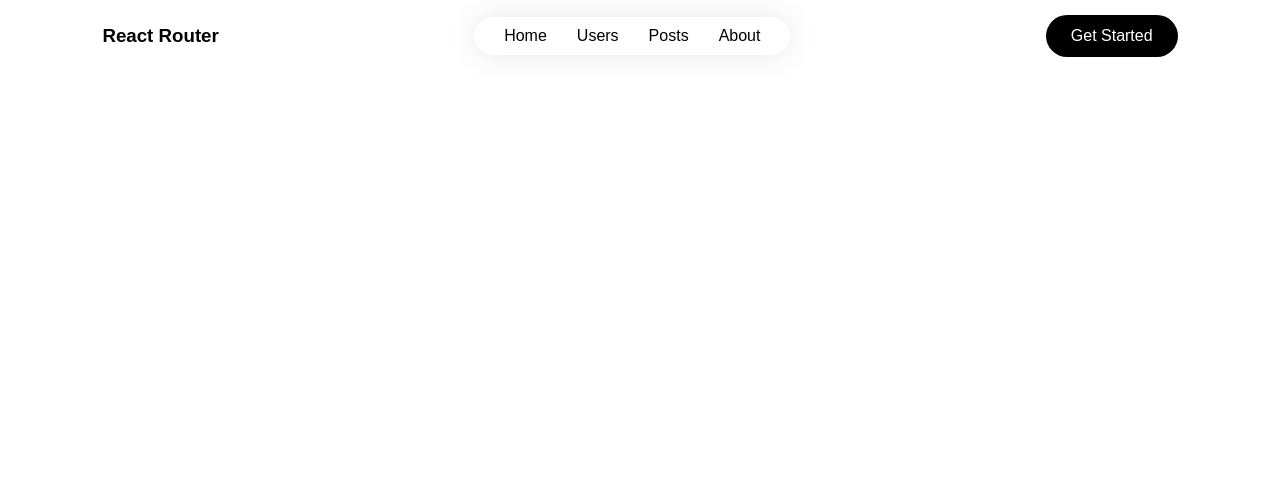
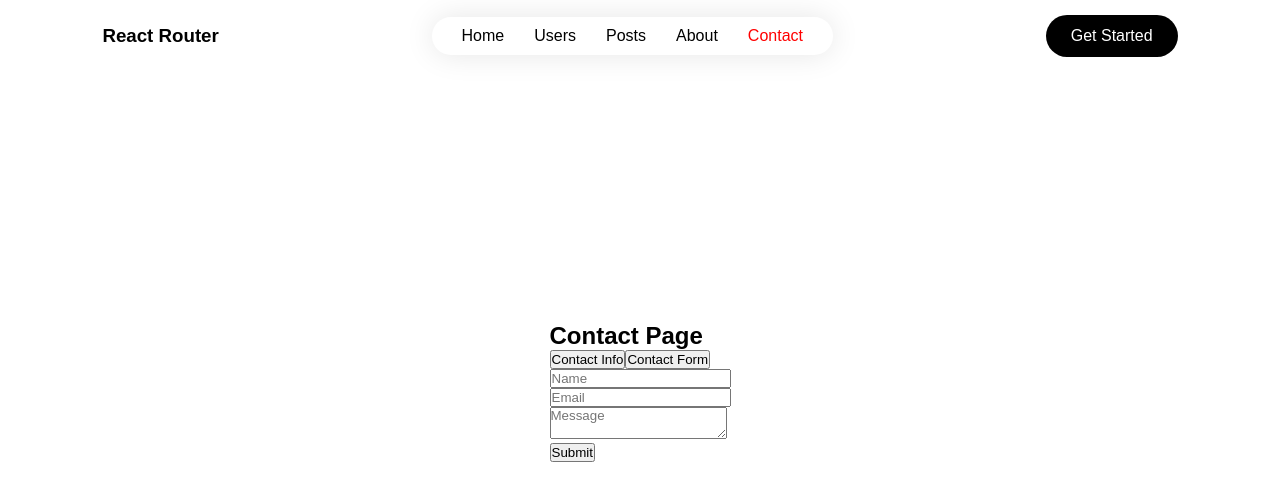
Before and after one commit to MdAsraful56/React-Router-One-Short, a React (Vite) app: page /contact/form in a window 1280 px wide. Shown: the top 500 px of the page. Built offline with nearby package versions, Linux system fonts and the light colour scheme.

Commit message:
nastaste & useNavigate function add this page

```diff
--- a/src/App.jsx
+++ b/src/App.jsx
@@ -1,25 +1,37 @@
-import { Route, Routes } from 'react-router';
+import { createBrowserRouter, createRoutesFromElements, Route } from 'react-router';
 import Home from './components/Home/Home';
 import Usres from './components/Usres/Usres';
 import Posts from './components/Posts/Posts';
-import Navber from './components/Navber/Navber';
 import About from './components/About/About';
+import RootLayout from './components/Layout/RootLayout';
+import { RouterProvider } from 'react-router';
+import ContactLayout from './components/ContactLayout/ContactLayout';
+import ContactInfo from './components/ContactInfo/ContactInfo';
+import ContactForm from './components/ContactForm/ContactForm';
 
 
 function App() {
 
+
+  const router = createBrowserRouter(
+    createRoutesFromElements(
+      <Route path='/' element={<RootLayout />}>
+          <Route index element={<Home />} />
+          <Route path='users' element={<Usres />} />
+          <Route path='posts' element={<Posts />} />
+          <Route path='about' element={<About />} />
+          <Route path='contact' element={<ContactLayout />} >
+            <Route path='info' element={<ContactInfo />} />
+            <Route path='form' element={<ContactForm />} />
+          </Route>
+      </Route>
+    )
+  )
+
+
+
   return (
-    <>
-      <Navber/>
-      <div className="container">
-        <Routes>
-          <Route path='/' element={<Home />} />
-          <Route path='/users' element={<Usres />} />
-          <Route path='/posts' element={<Posts />} />
-          <Route path='/about' element={<About />} />
-        </Routes>
-      </div>
-    </>
+    <RouterProvider router={router} />
   )
 }
 
--- /dev/null
+++ b/src/components/Contact/Contact.jsx
@@ -0,0 +1,19 @@
+import { useNavigate } from "react-router";
+
+
+const Contact = () => {
+
+    const navigate = useNavigate();
+
+    return (
+        <div>
+            <h2>Contact Page</h2>
+            <div className="contact-buttons">
+                <button onClick={()=>{navigate('info')}}>Contact Info</button>
+                <button onClick={()=>{navigate('form')}}>Contact Form</button>
+            </div>
+        </div>
+    );
+};
+
+export default Contact;
--- /dev/null
+++ b/src/components/ContactForm/ContactForm.jsx
@@ -0,0 +1,18 @@
+
+const ContactForm = () => {
+    return (
+        <div>
+            <form action="">
+                <input type="text" placeholder="Name" />
+                <br />
+                <input type="email" placeholder="Email" />
+                <br />
+                <textarea placeholder="Message" ></textarea>
+                <br />
+                <button type="submit">Submit</button>
+            </form>
+        </div>
+    );
+};
+
+export default ContactForm;
--- /dev/null
+++ b/src/components/ContactInfo/ContactInfo.jsx
@@ -0,0 +1,12 @@
+
+
+const ContactInfo = () => {
+    return (
+        <div>
+            <h3>Email: example@gmail.com</h3>
+            <h3>Phone: +123456789</h3>
+        </div>
+    );
+};
+
+export default ContactInfo;
--- /dev/null
+++ b/src/components/ContactLayout/ContactLayout.jsx
@@ -0,0 +1,14 @@
+import { Outlet } from "react-router";
+import Contact from "../Contact/Contact";
+
+
+const ContactLayout = () => {
+    return (
+        <div>
+            <Contact />
+            <Outlet />
+        </div>
+    );
+};
+
+export default ContactLayout;
--- /dev/null
+++ b/src/components/Layout/RootLayout.jsx
@@ -0,0 +1,15 @@
+import Navber from './../Navber/Navber';
+import { Outlet } from 'react-router';
+
+const RootLayout = () => {
+    return (
+        <div>
+            <Navber />
+            <div className="container">
+                <Outlet />
+            </div>
+        </div>
+    );
+};
+
+export default RootLayout;
--- a/src/components/Navber/Navber.css
+++ b/src/components/Navber/Navber.css
@@ -15,6 +15,7 @@ nav {
 }
 
 a.active {
+    /* text-decoration: underline; */
     color: red;
 }
 
--- a/src/components/Navber/Navber.jsx
+++ b/src/components/Navber/Navber.jsx
@@ -1,8 +1,11 @@
 // import { Link } from "react-router";
 import "./Navber.css"
-import { NavLink } from "react-router";
+import { NavLink, useNavigate } from "react-router";
 
 const Navber = () => {
+
+    const navigate = useNavigate()
+
     return (
         <div className="navber">
             <h3>React Router</h3>
@@ -11,8 +14,9 @@ const Navber = () => {
                 <NavLink className="Link" to='/users'>Users</NavLink>
                 <NavLink className="Link" to='/posts'>Posts</NavLink>
                 <NavLink className="Link" to='/about'>About</NavLink>
+                <NavLink className="Link" to='/contact'>Contact</NavLink>
             </nav>
-            <button>Get Started</button>
+            <button onClick={()=>{navigate('/about') }} >Get Started</button>
         </div>
     );
 };
--- a/src/main.jsx
+++ b/src/main.jsx
@@ -1,11 +1,11 @@
 import { createRoot } from 'react-dom/client'
 import './index.css'
 import App from './App.jsx'
-import {BrowserRouter} from 'react-router'
+
 
 
 createRoot(document.getElementById('root')).render(
-  <BrowserRouter>
+  <>
     <App />
-  </BrowserRouter>,
+  </>,
 )
```
